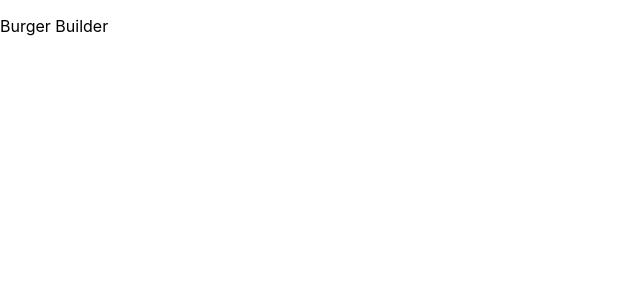
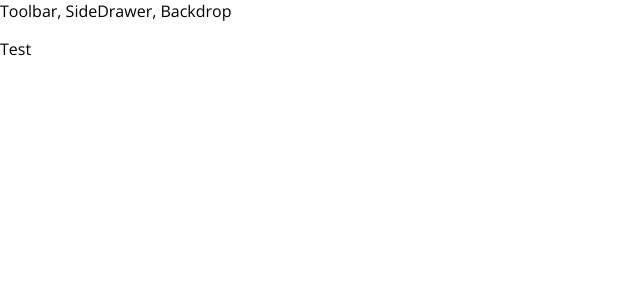
Before and after one commit to jurczewski/burger-builder, a React (Create React App) app: page / in a window 1280 px wide. Shown: the top 300 px of the page, without its empty margins (0-640 px from the left). Built offline with nearby package versions, Linux system fonts and the light colour scheme.

Commit message:
Layout component

```diff
--- a/src/App.js
+++ b/src/App.js
@@ -1,8 +1,13 @@
+import React from 'react';
+import Layout from './components/Layout/Layout'
+
 function App() {
   return (
-    <div >
-      <p>Burger Builder</p>
-    </div>
+    <>
+      <Layout>
+          <p>Test</p>
+      </Layout>
+    </>
   );
 }
 
--- /dev/null
+++ b/src/components/Layout/Layout.js
@@ -0,0 +1,12 @@
+import React from 'react';
+
+const layout = (props) => (
+    <>
+        <div>Toolbar, SideDrawer, Backdrop</div>
+        <main>
+            {props.children}
+        </main>
+    </>
+);
+
+export default layout;
--- a/src/index.css
+++ b/src/index.css
@@ -1,6 +1,5 @@
 body {
   margin: 0;
   padding: 0;
-  font-family: -apple-system, BlinkMacSystemFont, "Segoe UI", "Roboto", "Oxygen", "Ubuntu", "Cantarell", "Fira Sans",
-    "Droid Sans", "Helvetica Neue", sans-serif;
+  font-family: "Open Sans", sans-serif;
 }
```
